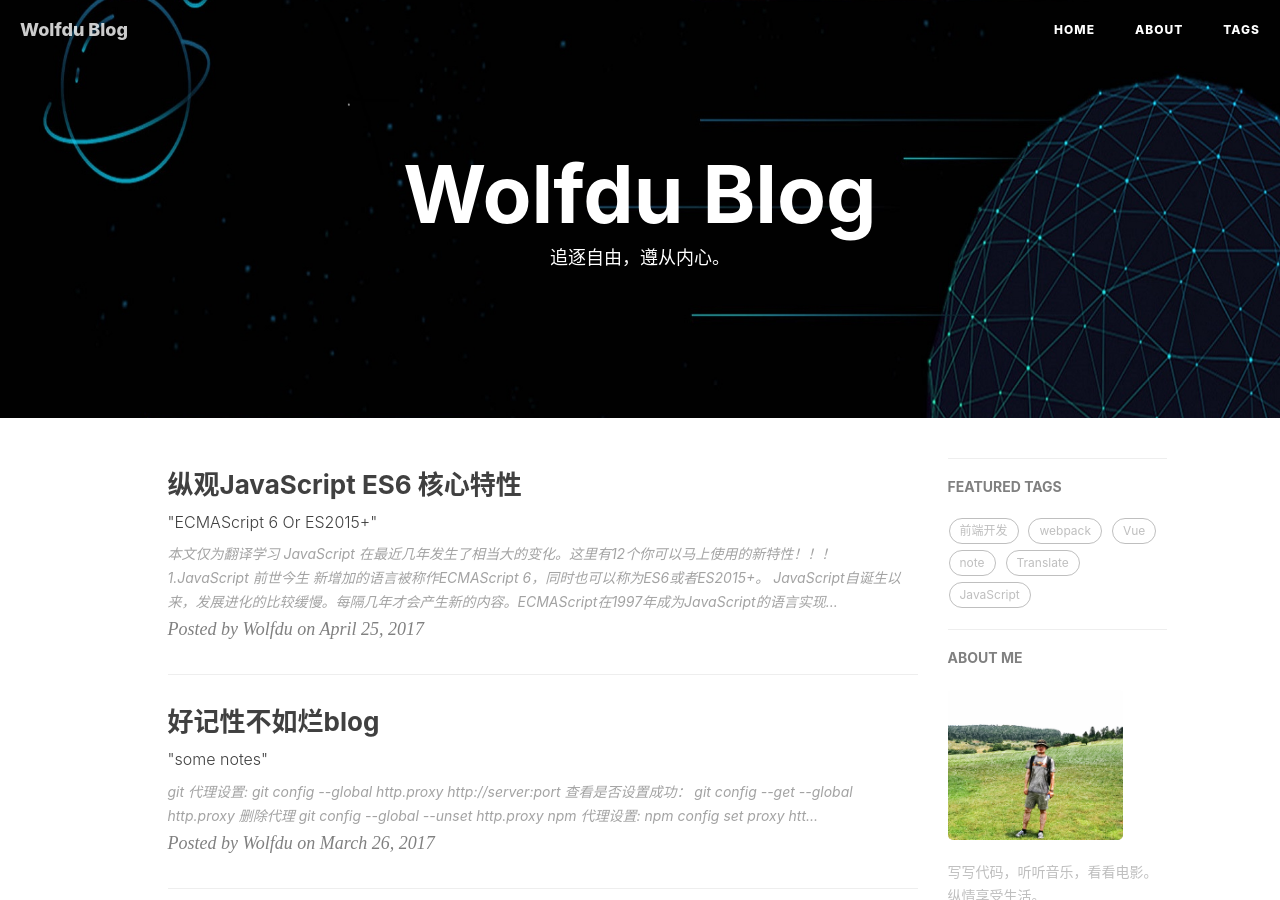
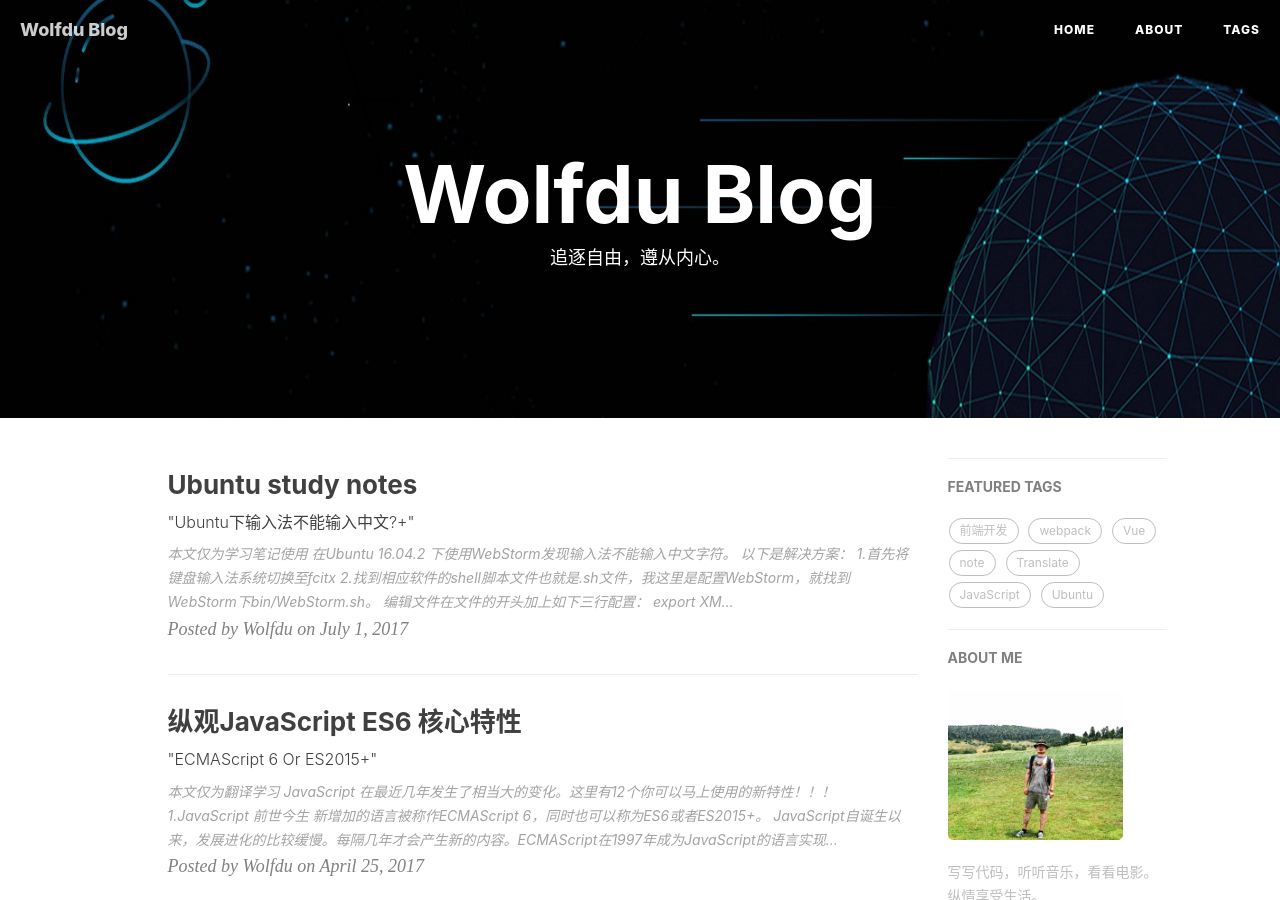
Before and after one commit to wolfdu/wolfdu.github.io, a Jekyll site: the page built from index.html, in a window 1280 px wide and 900 px high. Built offline with Jekyll 4.4.1, drawn with Linux system fonts in a browser that asks for light colours; nearby versions of some CDN libraries; the list of posts is cut into pages by our own code; comment, search, counter and statistics services are not loaded.

Commit message:
what:相关文章开题，Ubuntu输入法设置 why: how:

```diff
--- /dev/null
+++ b/_posts/2017-07-01-ubuntu-input-setting.markdown
@@ -0,0 +1,35 @@
+---
+layout:     post
+title:      "Ubuntu study notes"
+subtitle:   " \"Ubuntu下输入法不能输入中文?+\""
+date:       2017-07-01 10:00:00
+author:     "Wolfdu"
+header-img: "img/in-post/ubuntu/ubuntu-home.jpg"
+catalog:    true
+tags:
+    - Ubuntu
+---
+
+> 本文仅为学习笔记使用
+
+在Ubuntu 16.04.2 下使用WebStorm发现输入法不能输入中文字符。
+
+以下是解决方案：
+
+#### 1.首先将键盘输入法系统切换至fcitx
+
+![java-javascript](/img/in-post/ubuntu/input-setting/language-setting.png)
+
+![java-javascript](/img/in-post/ubuntu/input-setting/language-setting-fcitx.png)
+
+#### 2.找到相应软件的shell脚本文件也就是.sh文件，我这里是配置WebStorm，就找到WebStorm下bin/WebStorm.sh。
+
+编辑文件在文件的开头加上如下三行配置：
+
+    export XMODIFIERS=”@im=fcitx”
+    export GTK_IM_MODULE=”fcitx”
+    export QT_IM_MODULE=”fcitx”
+
+然后重启WebStorm切换输入法试试。
+
+> [*参考文章*](http://blog.csdn.net/asdwkl2584561379/article/details/46375325)
```
Also changed, not shown: _posts/2017-03-26-notes.markdown (+0 -15 lines), _posts/you don't know JS.markdown (added, +13 -0 lines), _posts/shadowsocks.markdown (added), img/in-post/ubuntu/input-setting/language-setting-fcitx.png (added), img/in-post/ubuntu/input-setting/language-setting.png (added), img/in-post/ubuntu/ubuntu-home.jpg (added).
